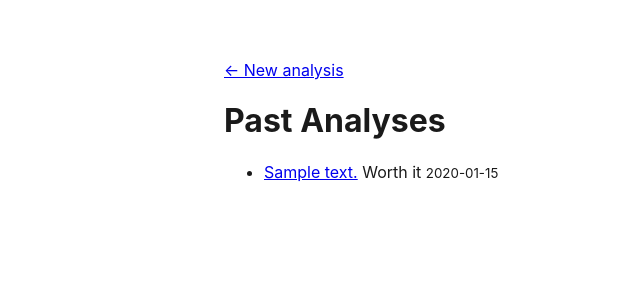
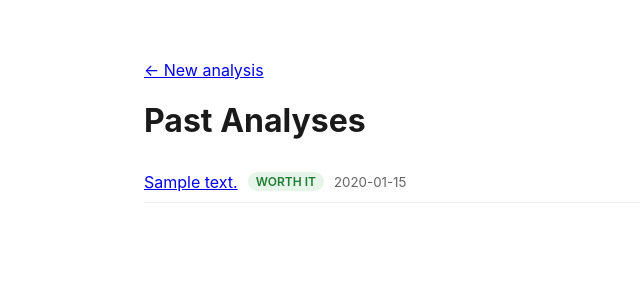
Before and after one commit to dqhomeinc/value-predictor, a Flask app: page /analyses in a window 1280 px wide. Shown: the top 300 px of the page, without its empty margins (176-816 px from the left). Run offline with Flask 3, Linux system fonts and the light colour scheme; a user stored in the database is signed in; tables that the repository leaves empty hold one stand-in row (values such as "Sample post").

Commit message:
Add live recompute, loading state, and results-page styling
static/results.js: mirrors services/rebuild_calc.py's calculate_rebuild_deal()
exactly, recomputing build_cost/total_cost/required_sale_price/
achievable_margin/is_worth_it as the cost/sqft and margin inputs change —
zero network calls, since purchase_price/property_sqft/market_value_estimate
are already embedded in the page.

static/analyze-form.js: disables the submit button and shows an
'Analyzing…' message on submit, since the RentCast round trip takes a
few seconds.

static/style.css: verdict/badge/table styling for the results and
past-analyses pages; widens the page from 480px to 640px to fit the
results layout.

```diff
--- a/static/style.css
+++ b/static/style.css
@@ -1,9 +1,13 @@
 body {
   font-family: -apple-system, BlinkMacSystemFont, 'Segoe UI', sans-serif;
-  max-width: 480px;
+  max-width: 640px;
   margin: 60px auto;
   padding: 0 20px;
   color: #1a1a1a;
+}
+
+.muted {
+  color: #666;
 }
 
 form {
@@ -39,3 +43,78 @@ button {
 .flash-error {
   color: #b00020;
 }
+
+section {
+  margin: 24px 0;
+}
+
+.verdict {
+  padding: 16px 20px;
+  border-radius: 8px;
+  text-align: center;
+}
+
+.verdict h2 {
+  margin: 0 0 8px;
+}
+
+.verdict.worth-it {
+  background: #e6f4ea;
+  color: #1e7e34;
+}
+
+.verdict.not-worth-it {
+  background: #fdecea;
+  color: #b00020;
+}
+
+.badge {
+  display: inline-block;
+  padding: 2px 8px;
+  border-radius: 12px;
+  font-size: 12px;
+  font-weight: 600;
+  text-transform: uppercase;
+  vertical-align: middle;
+}
+
+.badge-high,
+.badge-worth-it {
+  background: #e6f4ea;
+  color: #1e7e34;
+}
+
+.badge-low,
+.badge-not-worth-it {
+  background: #fff4e5;
+  color: #a15c00;
+}
+
+table {
+  border-collapse: collapse;
+  width: 100%;
+  margin-top: 8px;
+}
+
+table td {
+  padding: 6px 0;
+  border-bottom: 1px solid #eee;
+}
+
+table td:last-child {
+  text-align: right;
+  font-weight: 600;
+}
+
+.analyses-list {
+  list-style: none;
+  padding: 0;
+}
+
+.analyses-list li {
+  padding: 10px 0;
+  border-bottom: 1px solid #eee;
+  display: flex;
+  align-items: center;
+  gap: 10px;
+}
```
Also changed, not shown: static/analyze-form.js (added, +14 -0 lines), static/results.js (added, +58 -0 lines).
